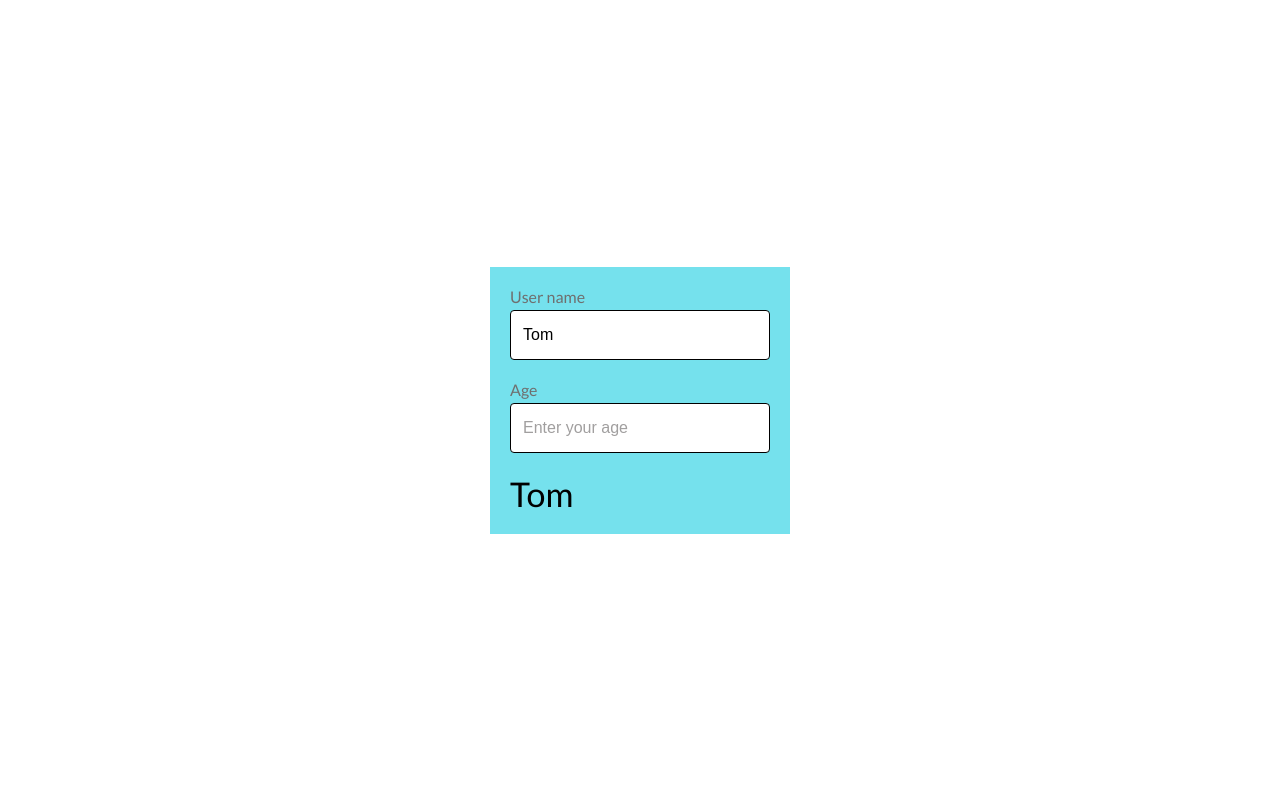
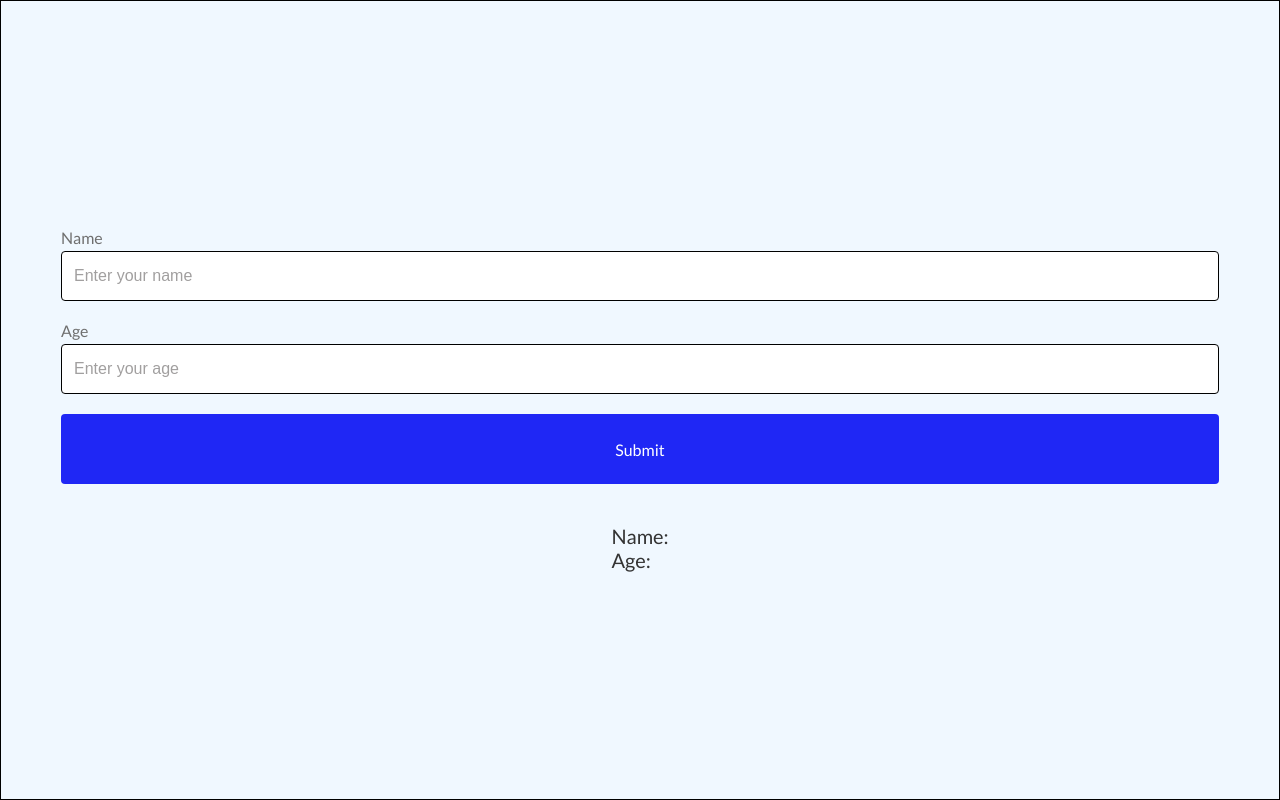
Before and after one commit to ArhiDesign/React_52_1_fs_TS, a React (Vite) app: page / in a window 1280 px wide. Built offline with nearby package versions, Linux system fonts and the light colour scheme.

Commit message:
Homework09

```diff
--- a/src/App.tsx
+++ b/src/App.tsx
@@ -1,10 +1,11 @@
+import Homework09 from "./homeworks/Homework09/Homework09";
 import GlobalStyles from "./styles/GlobalStyles";
 
 //lessons
 // import Lesson06 from './lessons/Lesson06/Lesson06'
 // import Lesson07 from './lessons/Lesson07/Lesson07'
 // import Lesson08 from './lessons/Lesson08/Lesson08'
-import Lesson09 from "./lessons/Lesson09/Lesson09";
+//import Lesson09 from "./lessons/Lesson09/Lesson09";
 
 //homeworks
 // import Homework08 from './homeworks/Homework08/Homework08'
@@ -25,7 +26,8 @@ function App() {
       {/* <Lesson08 /> */}
       {/* <Homework08 /> */}
       {/* Topic: Control components, useEffect */}
-      <Lesson09 />
+      {/*<Lesson09 />*/}
+      <Homework09 />
     </>
   );
 }
--- /dev/null
+++ b/src/homeworks/Homework09/Homework09.tsx
@@ -0,0 +1,50 @@
+import { useState } from "react";
+import Input from "../../components/Input/Input";
+import Button from "../../components/Button/Button";
+import { Homework09Wrapper, ResultContainer } from "./styles";
+
+function Homework09() {
+  const [name, setName] = useState<string>("");
+  const [age, setAge] = useState<string>("");
+
+  const nameChange = (event: React.ChangeEvent<HTMLInputElement>) => {
+    setName(event.target.value);
+  };
+
+  const ageChange = (event: React.ChangeEvent<HTMLInputElement>) => {
+    setAge(event.target.value);
+  };
+
+  const buttonClick = () => {
+    console.log("Name:", name, "Age:", age);
+  };
+
+  return (
+    <Homework09Wrapper>
+      <Input
+        name="name"
+        label="Name"
+        id="name_id"
+        value={name}
+        onChange={nameChange}
+        placeholder="Enter your name"
+      />
+      <Input
+        name="age"
+        label="Age"
+        id="age_id"
+        value={age}
+        onChange={ageChange}
+        placeholder="Enter your age"
+      />
+      <Button name="Submit" onClick={buttonClick} />
+
+      <ResultContainer>
+        <div>Name: {name}</div>
+        <div>Age: {age}</div>
+      </ResultContainer>
+    </Homework09Wrapper>
+  );
+}
+
+export default Homework09;
--- /dev/null
+++ b/src/homeworks/Homework09/styles.ts
@@ -0,0 +1,21 @@
+
+import styled from "@emotion/styled";
+
+export const Homework09Wrapper = styled.div`
+  display: flex;
+  flex-direction: column;
+  align-items: center;
+  justify-content: center;
+  padding: 60px;
+  width: 100% ;
+  //max-height fit-content;
+  gap: 20px;
+  background-color: aliceblue;
+  border: 1px solid black;
+`;
+
+export const ResultContainer = styled.div`
+  margin-top: 20px;
+  font-size: 20px;
+  color: #333;
+`;
```
Also changed, not shown: src/homeworks/Homework08/Homework08.tsx (renamed from src/homeworks/Homawork08/Homework08.tsx), src/homeworks/Homework08/styles.ts (renamed from src/homeworks/Homawork08/styles.ts).
